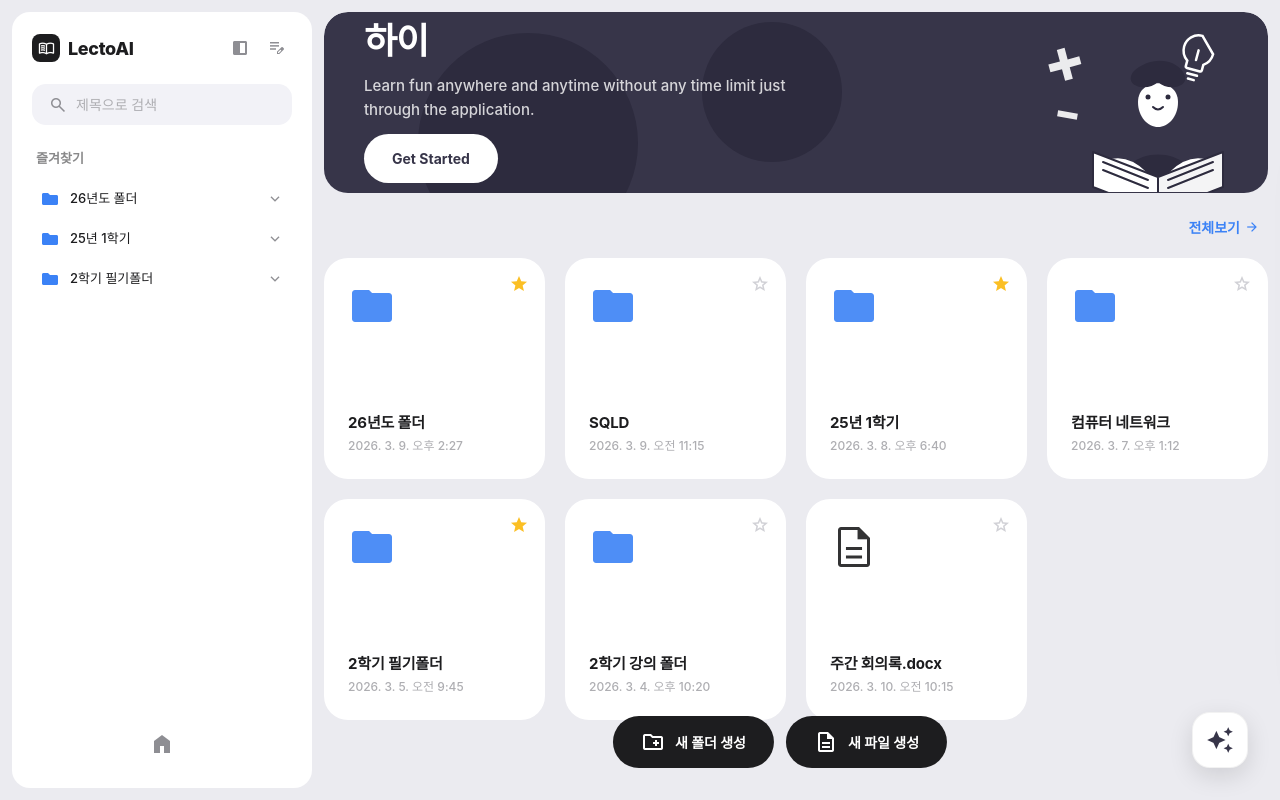
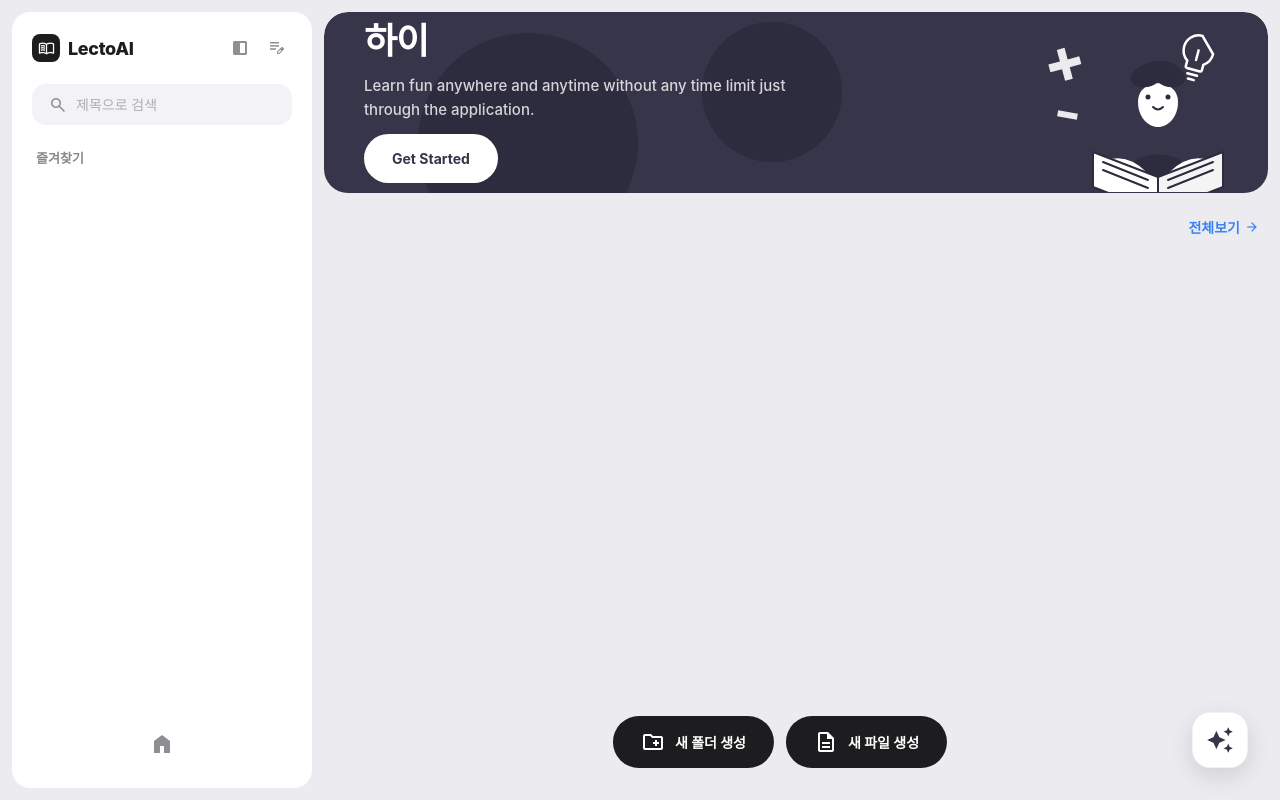
Before and after one commit to SeungMin2001/Bridge-AI, a React (Vite) app in the folder frontend/: page / in a window 1280 px wide. Built offline with nearby package versions, Linux system fonts and the light colour scheme; a web font is replaced by a local one.

Commit message:
feet: 데모데이터 삭제 후 기능 유지

```diff
--- a/frontend/src/App.jsx
+++ b/frontend/src/App.jsx
@@ -12,6 +12,25 @@ export default function App() {
   const [transcriptions, setTranscriptions] = useState([]);
   const [activeFileName, setActiveFileName] = useState('강의1');
   const [isRightSidebarVisible, setIsRightSidebarVisible] = useState(true);
+
+  // --- 통합 데이터 상태 (Home & Sidebar 공유) ---
+  const [fileTree, setFileTree] = useState(() => {
+    const saved = localStorage.getItem('lecto_file_tree');
+    return saved ? JSON.parse(saved) : [];
+  });
+  const [favorites, setFavorites] = useState(() => {
+    const saved = localStorage.getItem('lecto_favorites');
+    return saved ? new Set(JSON.parse(saved)) : new Set();
+  });
+
+  // 데이터 자동 저장
+  useEffect(() => {
+    localStorage.setItem('lecto_file_tree', JSON.stringify(fileTree));
+  }, [fileTree]);
+
+  useEffect(() => {
+    localStorage.setItem('lecto_favorites', JSON.stringify(Array.from(favorites)));
+  }, [favorites]);
 
   // --- 참조 관리 (Refs) ---
   const timerRef = useRef(null);
@@ -134,7 +153,15 @@ export default function App() {
   }, []);
 
   if (currentView === 'home') {
-    return <Home onNavigate={(view) => setCurrentView(view)} />;
+    return (
+      <Home
+        onNavigate={(view) => setCurrentView(view)}
+        fileTree={fileTree}
+        setFileTree={setFileTree}
+        favorites={favorites}
+        setFavorites={setFavorites}
+      />
+    );
   }
 
   return (
@@ -143,6 +170,10 @@ export default function App() {
         onNavigateHome={() => setCurrentView('home')}
         transcriptions={transcriptions}
         onFileSelect={handleFileSelect}
+        fileTree={fileTree}
+        setFileTree={setFileTree}
+        favorites={favorites}
+        setFavorites={setFavorites}
       />
       <MainContent
         isRecording={isRecording}
--- a/frontend/src/layout/LeftSidebar.jsx
+++ b/frontend/src/layout/LeftSidebar.jsx
@@ -1,24 +1,7 @@
 import React, { useState, useRef, useCallback, useEffect } from 'react';
 
-// ── 초기 파일 트리 데이터 (file1.html과 동일) ──
-const INITIAL_FILE_TREE = [
-  {
-    id: 'f1', type: 'folder', name: '컴퓨터 네트워크', color: '#3b82f6', expanded: true,
-    children: [
-      {
-        id: 'f1-1', type: 'folder', name: '강의요점', color: '#3b82f6', expanded: true,
-        children: [
-          { id: 'f1-1-1', type: 'file', name: '강의1', content: '' },
-          { id: 'f1-1-2', type: 'file', name: '강의2', content: '' },
-        ]
-      }
-    ]
-  },
-  { id: 'f2', type: 'folder', name: 'SQLD', color: '#3b82f6', expanded: false, children: [] },
-  { id: 'f3', type: 'folder', name: '25년 1학기', color: '#5856d6', expanded: false, children: [] },
-  { id: 'f4', type: 'folder', name: '26년도 폴더', color: '#ff9500', expanded: false, children: [] },
-  { id: 'f5', type: 'file', name: '주간 회의록.docx', content: '' },
-];
+// ── 초기 파일 트리 데이터 (빈 상태로 시작) ──
+const INITIAL_FILE_TREE = [];
 
 const FOLDER_COLORS = ['#3b82f6', '#5856d6', '#ff9500', '#34c759', '#ff3b30', '#af52de'];
 
@@ -174,12 +157,20 @@ function ContextMenu({ visible, x, y, targetNode, isFavorite, onClose, onAction
 }
 
 // ── 메인 LeftSidebar 컴포넌트 ──
-export default function LeftSidebar({ onNavigateHome, transcriptions = [], activeFileId: externalActiveFileId, onFileSelect }) {
+export default function LeftSidebar({
+  onNavigateHome,
+  transcriptions = [],
+  activeFileId: externalActiveFileId,
+  onFileSelect,
+  fileTree,
+  setFileTree,
+  favorites,
+  setFavorites
+}) {
   const [isSidebarCollapsed, setIsSidebarCollapsed] = useState(false);
   const [sidebarMode, setSidebarMode] = useState('transcription'); // 'folder' | 'transcription'
-  const [fileTree, setFileTree] = useState(INITIAL_FILE_TREE);
-  const [activeFileId, setActiveFileId] = useState(externalActiveFileId || 'f1-1-1');
-  const [favorites, setFavorites] = useState(new Set(['f1', 'f3', 'f4']));
+
+  const [activeFileId, setActiveFileId] = useState(externalActiveFileId || null);
   const [searchQuery, setSearchQuery] = useState('');
   const [toast, setToast] = useState('');
   const [width, setWidth] = useState(280);
--- a/frontend/src/pages/Home.jsx
+++ b/frontend/src/pages/Home.jsx
@@ -1,7 +1,7 @@
 import React, { useState, useEffect, useRef } from 'react';
 import './Home.css';
 
-export default function Home({ onNavigate }) {
+export default function Home({ onNavigate, fileTree, setFileTree, favorites, setFavorites }) {
   const [isSidebarCollapsed, setIsSidebarCollapsed] = useState(false);
   const [isAiChatOpen, setIsAiChatOpen] = useState(false);
   const [isFolderModalOpen, setIsFolderModalOpen] = useState(false);
@@ -10,17 +10,6 @@ export default function Home({ onNavigate }) {
 
   const aiWinRef = useRef(null);
   const aiBtnRef = useRef(null);
-
-  // Folders state
-  const [folders, setFolders] = useState([
-    { id: 'folder-26', name: '26년도 폴더', date: '2026. 3. 9. 오후 2:27', color: '#3b82f6', isFile: false, isStarred: true },
-    { id: 'folder-sqld', name: 'SQLD', date: '2026. 3. 9. 오전 11:15', color: '#3b82f6', isFile: false, isStarred: false },
-    { id: 'folder-25', name: '25년 1학기', date: '2026. 3. 8. 오후 6:40', color: '#3b82f6', isFile: false, isStarred: true },
-    { id: 'folder-network', name: '컴퓨터 네트워크', date: '2026. 3. 7. 오후 1:12', color: '#3b82f6', isFile: false, isStarred: false },
-    { id: 'folder-note', name: '2학기 필기폴더', date: '2026. 3. 5. 오전 9:45', color: '#3b82f6', isFile: false, isStarred: true },
-    { id: 'folder-lecture', name: '2학기 강의 폴더', date: '2026. 3. 4. 오후 10:20', color: '#3b82f6', isFile: false, isStarred: false },
-    { id: 'file-minutes', name: '주간 회의록.docx', date: '2026. 3. 10. 오전 10:15', color: '#1d1d1f', isFile: true, isStarred: false },
-  ]);
 
   const [newFolderName, setNewFolderName] = useState('');
   const [newFileName, setNewFileName] = useState('');
@@ -47,21 +36,30 @@ export default function Home({ onNavigate }) {
 
   const toggleStar = (e, targetId) => {
     e.stopPropagation();
-    setFolders(prev => prev.map(f => f.id === targetId ? { ...f, isStarred: !f.isStarred } : f));
+    setFavorites(prev => {
+      const next = new Set(prev);
+      if (next.has(targetId)) next.delete(targetId);
+      else next.add(targetId);
+      return next;
+    });
   };
 
   const handleCreateFolder = () => {
     if (!newFolderName.trim()) return;
     const now = new Date();
     const timeStr = `${now.getFullYear()}. ${now.getMonth() + 1}. ${now.getDate()}. ${now.getHours() >= 12 ? '오후' : '오전'} ${now.getHours() % 12 || 12}:${now.getMinutes().toString().padStart(2, '0')}`;
-    setFolders([{
-      id: 'folder-' + Date.now(),
+
+    const newFolder = {
+      id: 'f' + Date.now(),
+      type: 'folder',
       name: newFolderName,
       date: timeStr,
       color: selectedColor,
-      isFile: false,
-      isStarred: false
-    }, ...folders]);
+      expanded: false,
+      children: []
+    };
+
+    setFileTree([newFolder, ...fileTree]);
     setIsFolderModalOpen(false);
     setNewFolderName('');
   };
@@ -70,19 +68,22 @@ export default function Home({ onNavigate }) {
     if (!newFileName.trim()) return;
     const now = new Date();
     const timeStr = `${now.getFullYear()}. ${now.getMonth() + 1}. ${now.getDate()}. ${now.getHours() >= 12 ? '오후' : '오전'} ${now.getHours() % 12 || 12}:${now.getMinutes().toString().padStart(2, '0')}`;
-    setFolders([{
+
+    const newFile = {
       id: 'file-' + Date.now(),
+      type: 'file',
       name: newFileName,
       date: timeStr,
-      color: '#1d1d1f',
-      isFile: true,
-      isStarred: false
-    }, ...folders]);
+      color: '#1d1d1f'
+    };
+
+    setFileTree([newFile, ...fileTree]);
     setIsFileModalOpen(false);
     setNewFileName('');
   };
 
-  const favorites = folders.filter(f => f.isStarred);
+  // 즐겨찾기 목록 필터링 (fileTree에서 favorites Set에 포함된 항목만 추출)
+  const favoriteItems = fileTree.filter(item => favorites.has(item.id));
 
   return (
     <div className="p-[12px] flex gap-[12px] relative h-full w-full bg-[#ebebf0] text-[#1d1d1f] overflow-hidden">
@@ -121,13 +122,13 @@ export default function Home({ onNavigate }) {
             <div className="sidebar-content collapsible-content custom-scrollbar">
             <div className="sidebar-section-title">즐겨찾기</div>
             <div id="favorites-list" className="flex flex-col gap-1">
-              {favorites.map(fav => (
+              {fileTree.filter(item => favorites.has(item.id)).map(fav => (
                 <div key={`fav-${fav.id}`} className="sidebar-nav-item" onClick={() => onNavigate('workspace')}>
-                  <span className="material-symbols-outlined nav-icon" style={{ color: fav.color, fontVariationSettings: `"FILL" ${fav.isFile ? 0 : 1}` }}>
-                    {fav.isFile ? 'description' : 'folder'}
+                  <span className="material-symbols-outlined nav-icon" style={{ color: fav.color, fontVariationSettings: `"FILL" ${fav.type === 'folder' ? 1 : 0}` }}>
+                    {fav.type === 'folder' ? 'folder' : 'description'}
                   </span>
                   <span className="nav-text truncate">{fav.name}</span>
-                  {!fav.isFile && (
+                  {fav.type === 'folder' && (
                     <span className="material-symbols-outlined text-[#8e8e93] text-[18px]">expand_more</span>
                   )}
                 </div>
@@ -192,23 +193,26 @@ export default function Home({ onNavigate }) {
           </div>
 
           <div className="folder-grid">
-            {folders.map(folder => (
-              <div key={folder.id} className="folder-card" onClick={() => onNavigate('workspace')}>
+            {fileTree.map(item => {
+              const isStarred = favorites.has(item.id);
+              return (
+                <div key={item.id} className="folder-card" onClick={() => onNavigate('workspace')}>
                   <button
-                  className={`star-btn ${folder.isStarred ? 'starred' : ''}`}
-                  onClick={(e) => toggleStar(e, folder.id)}
+                    className={`star-btn ${isStarred ? 'starred' : ''}`}
+                    onClick={(e) => toggleStar(e, item.id)}
                   >
-                  <span className="material-symbols-outlined text-[20px]" style={{ fontVariationSettings: `"FILL" ${folder.isStarred ? 1 : 0}` }}>star</span>
+                    <span className="material-symbols-outlined text-[20px]" style={{ fontVariationSettings: `"FILL" ${isStarred ? 1 : 0}` }}>star</span>
                   </button>
-                <span className="material-symbols-outlined text-[48px] opacity-90" style={{ color: folder.color, fontVariationSettings: `"FILL" ${folder.isFile ? 0 : 1}` }}>
-                  {folder.isFile ? 'description' : 'folder'}
+                  <span className="material-symbols-outlined text-[48px] opacity-90" style={{ color: item.color, fontVariationSettings: `"FILL" ${item.type === 'folder' ? 1 : 0}` }}>
+                    {item.type === 'folder' ? 'folder' : 'description'}
                   </span>
                   <div className="mt-auto">
-                  <div className="text-[15px] font-bold text-[#1d1d1f] tracking-[-0.01em] leading-[1.3] truncate">{folder.name}</div>
-                  <div className="text-[12px] text-[#aeaeb2] font-medium mt-1 truncate">{folder.date}</div>
+                    <div className="text-[15px] font-bold text-[#1d1d1f] tracking-[-0.01em] leading-[1.3] truncate">{item.name}</div>
+                    <div className="text-[12px] text-[#aeaeb2] font-medium mt-1 truncate">{item.date || '날짜 정보 없음'}</div>
                   </div>
                 </div>
-            ))}
+              );
+            })}
           </div>
         </div>
 
```
Lines whose indentation alone changed are shown as unchanged.
